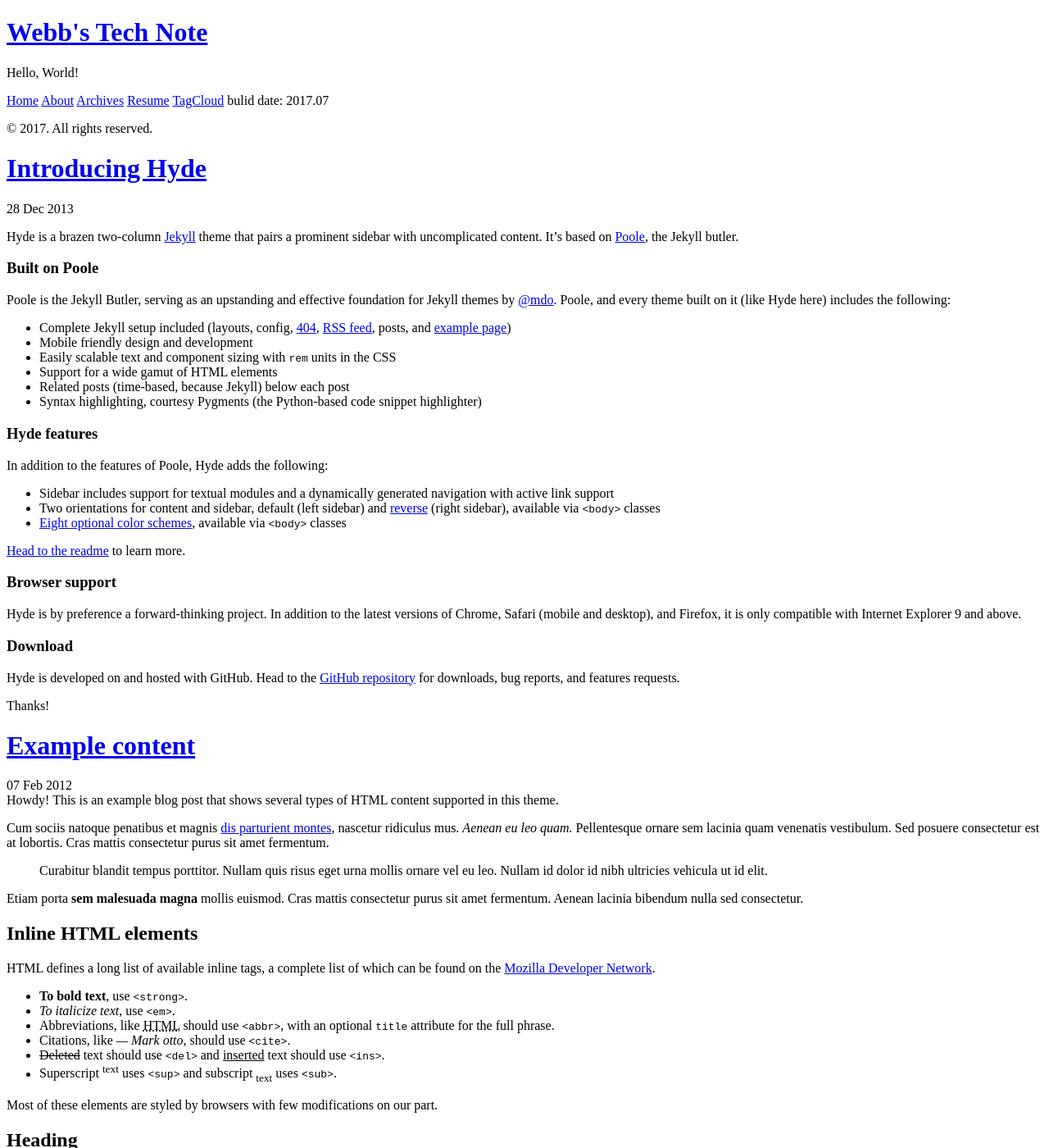
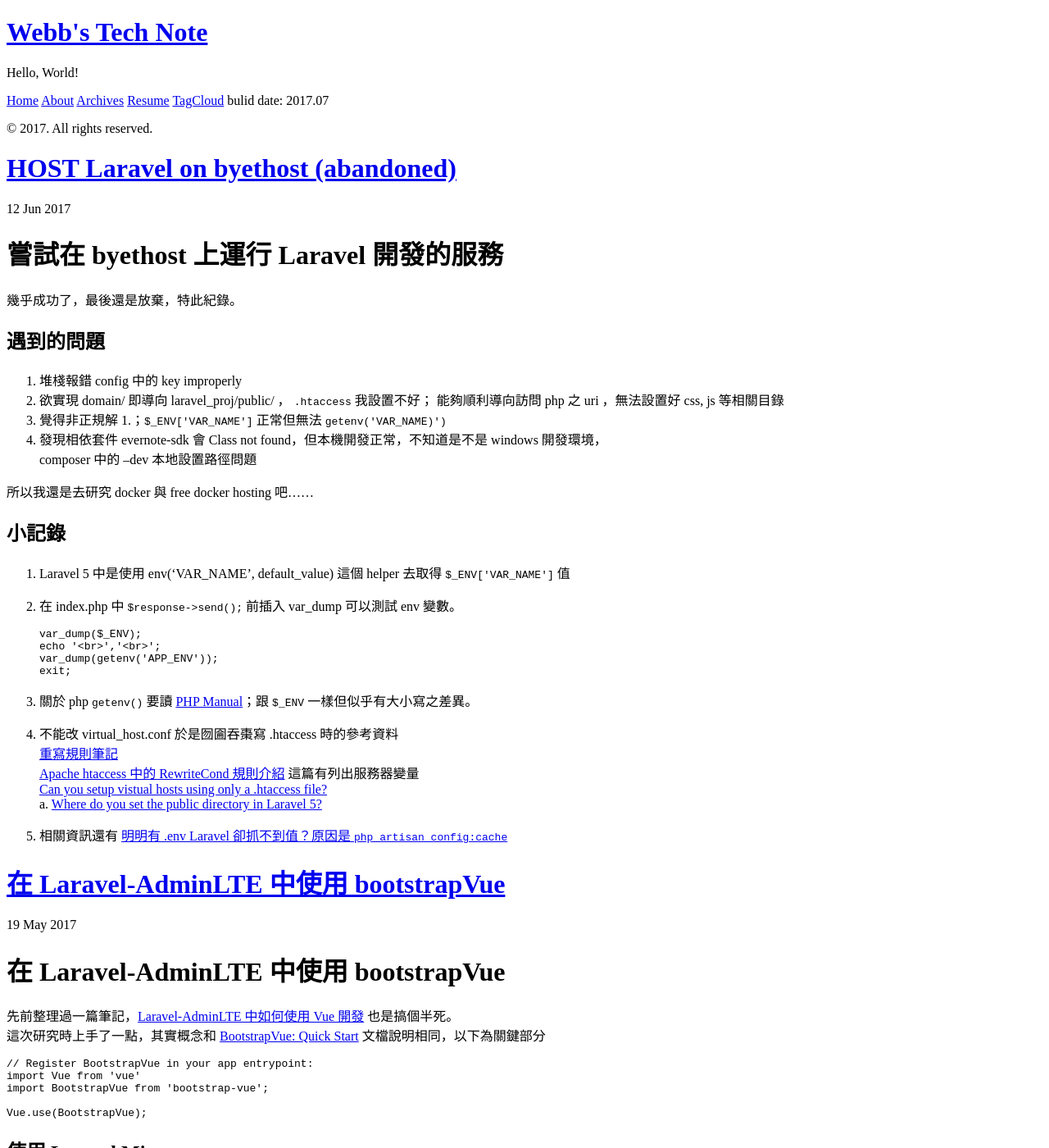
Before and after one commit to uWayLu/jekyll-hyde, a Jekyll site: the page built from index.html, in a window 1280 px wide and 1400 px high. Shown: the whole window at 82% size. Built offline with Jekyll 4.4.1, drawn with Linux system fonts in a browser that asks for light colours; Markdown is read by kramdown in place of the engine named in the settings; the list of posts is cut into pages by our own code; some of the changed text lies outside the part shown.

Commit message:
modified config and posted my laravel notes

````diff
--- a/_config.yml
+++ b/_config.yml
@@ -1,5 +1,7 @@
 # Dependencies
 markdown:         redcarpet
+redcarpet:
+  extension:      ["fenced_code_blocks", "hard_wrap", "autolink", "tables", "strikethrough", "superscript", "with_toc_data", "highlight", "prettify", "no_intra_emphasis"]
 highlighter:      pygments
 plugins:          ["jekyll-paginate", "jekyll-gist"]
 
--- /dev/null
+++ b/_posts/2017-04-16-Learning-Laravel-Simple-blog.md
@@ -0,0 +1,94 @@
+---
+title: Laravel 學習筆記（四）：簡單的 blog 系統
+tags: ["web開發", "開發", "PHP", "Laravel", "posted"]
+notebook: 15.Laravel
+layout: post
+---
+
+# 構築一個簡單、帶後台管理的 blog 系統（文章新增、瀏覽、編輯、刪除）
+本系列筆記跟隨 [johnlui/Learn-Laravel-5][1] 的教學脈絡；
+[2016 版 Laravel 系列入门教程（四）][2]
+
+1. 路由規劃：訪問 'www.myhost/' 即可瀏覽網站首頁
+2. 理解 laravel 的 views，其中 layouts 與 views 的關係可以為父子或無關係。
+3. `php artisan make:controller Admin/HomeController` 生成後端的控制器文件
+4. 路由增加 3. 對應的 url
+
+    ```php
+    // 在 routes 用 group 的觀念真的太神啦
+    Route::group(['middleware' => 'auth', 'namespace' => 'Admin', 'prefix' => 'admin'], function(){
+      Route::get('/', 'HomeController@index');
+    });
+    ```
+5. 在 3. 生成的控制器中編寫相對應的 index 方法與要呼叫的 view
+6. 新增 view/admin/home.blade.php
+7. 修改 Auth 系統登入後的跳轉目標。打開 pathToLaravelApp/app/Http/Controllers/Auth/LoginController.php
+
+    ```php
+    protected $redirectTo = '/admin';
+    ```
+8. 訪問 'www.myhost/admin' 並登入測試
+9. `php artisan make:controller Admin/ArticleController`
+10. 於 ArticleController 新增 index 方法
+
+    ```php
+    public function index()
+    {
+        return view('admin/article/index')->withArticles(Article::all());
+    }
+    ```
+11. 新增 article 管理用的 view component: admin/article/index.blade.php
+12. 於 Admin/ArticleContorller 中 use App\Article 命名空間
+13. [透過 restful controller 接受文章的 CRUD 請求](#laravel-restful-route)
+將路由中 get 改成 resource 即可，如 `Route::resource('article', 'ArticleController');`
+14. 在 Admine/ArticleContoller 中增加對應 Request 請求的各種方法
+15. 建立 14. 各種方法對應的 Views
+16. 偏頭痛穩定發作中，13 ~ 16 點看教學腦海整理吧
+
+> **Note**: 在 Controller 中的 view('pathToView')->withArticles(Artilcle::all()),
+> 等價於 view('pathToView')->with('Articles', Article::all());
+> 此舉會將查詢到的資料以 $articles 提供 給 view。
+
+## Laravel 的 Views: blade 模板系統 / layouts / views
+PathToLaravelApp\RESOURCES
+└─views
+    │  home.blade.php
+    │  welcome.blade.php
+    │
+    ├─auth
+    │  │  login.blade.php
+    │  │  register.blade.php
+    │  │
+    │  └─passwords
+    │          email.blade.php
+    │          reset.blade.php
+    │
+    └─layouts
+            app.blade.php
+
+blade 模板系統中，
+
+```php
+# views/home.blade.php 中
+1. @extends('layouts.app') # 表示此 view 隸屬於 layouts/app.blade.php
+2. @section('content') ... @endsection # section 之間的內容會在該隸屬 layouts 下輸出
+
+# layouts/app.blade.php
+3. @yield('content') # 輸出 2. 中要輸出的內容
+```
+
+<a name="laravel-restful-route"></a>
+## Laravel 提供了 Restful Resources Controller
+| Verb      | URI                  | Action  | Route Name     |
+|:----------|:---------------------|:--------|:---------------|
+| GET       | /photos              | index   | photos.index   |
+| GET       | /photos/create       | create  | photos.create  |
+| POST      | /photos              | store   | photos.store   |
+| GET       | /photos/{photo}      | show    | photos.show    |
+| GET       | /photos/{photo}/edit | edit    | photos.edit    |
+| PUT/PATCH | /photos/{photo}      | update  | photos.update  |
+| DELETE    | /photos/{photo}      | destroy | photos.destroy |
+
+
+[1]: https://github.com/johnlui/Learn-Laravel-5/ "2016 版 Laravel 系列入门教程"
+[2]: https://github.com/johnlui/Learn-Laravel-5/issues/7 "2016 版 Laravel 系列入门教程（四）"
--- /dev/null
+++ b/_posts/2017-04-17-Learning-Laravel-Composer-and-EvernoteAPI.md
@@ -0,0 +1,41 @@
+---
+title: Laravel 學習筆記（五）：Composer 與 Evernote API
+tags: ["PHP", "web開發", "開發", "Laravel", "posted"]
+notebook: 15.Laravel
+layout: post
+---
+
+# Composer 與 Evenoter API
+[Composer 官方中文說明文檔][1]。
+
+為了實行透過做自動 post 文章的想法，首先要學會使用 Evenote 的 API。
+Evernote 有提供 SDK for PHP [evernote-cloud-sdk-php on Github][2]，可以透過 composer 安裝，
+
+那麼，問題來了，相依套件衝突時就無法安裝，除錯囉 QQ
+
+## Composer
+1. `composer require 套件名稱 版本`
+2. 透過 composer.json 可以管理相依套件，理所當然能做 laravel 降級
+3. Laravel 5.4 和 5.3 有 defaultStringLength 的錯誤問題。
+4. 降級後框架報錯，`BadMethodCallException in Macroable.php line 74: Method prefix does not exist.`
+打開對應文件後推測，應該是 v5.4 時使用 make:auth 產生的 Auth，相依於這個 Trait。
+~~BUG 就不除了，估計直接 new 個 v5.3 的專案比較快。~~
+已透過 `git checkout . && git clean -xdf` 還原為 5.4。
+
+    > ***Questions***:
+    > 1. Composer 如何實現套件安裝後的管理？
+    > 2. 如 1, Composer 與 autoload 的關係？或者是 iif？
+
+## Evernote API 2.0
+1. 與 Laravel 5.4 的相依套件 nikic/php-parser 衝突
+2. 與 Laravel 5.4 的相依套件 css-to-inline-styles 版本不符合
+3. 計劃直接用 5.3 的框架搭配 [laravel-notification-channels on Github][3]
+
+> webhooks 的概念尚未研究，猜測應該是
+> 1. APP 透過 API tokens 與 Evernote 綁定
+> 2. 當 Evenote 上該 tokens 所屬內容有異動時，會發送 notications 告知綁定的 APP
+> 3. APP 透過 API 可取得異動後的內容。
+
+[1]: https://getcomposer.ycnets.com/doc/03-cli.md "Composer 官方中文說明文檔"
+[2]: https://github.com/evernote/evernote-cloud-sdk-php "Evernote Cloud SDK for PHP"
+[3]: https://github.com/laravel-notification-channels/evernote "Evernote notifications channel for Laravel 5.3"
--- /dev/null
+++ b/_posts/2017-05-06-Learning-Laravel-AdminLTE-and-Vue.md
@@ -0,0 +1,43 @@
+---
+title: Laravel-AdminLTE 中如何使用 Vue 開發
+tags: ["web開發", "開發", "Laravel", "tools", "F2E", "posted"]
+notebook: 15.Laravel
+layout: post
+---
+
+# Laravel-AdminLTE 中如何使用 Vue 開發
+1. page source 反查出 app.js
+2. 於 Vue 虛擬 DOM 中新增測試訊息並顯示
+
+```javascript
+// public/js/app.js
+var app = new Vue({
+  el: '#app',
+  data: {
+    message: 'Hello, World! 20170506 added; webpack test.'
+  }
+});
+```
+3. 此 app.js 為打包出來的檔案；故配置前端開發環境，從塊源碼開發
+4. 詳細的[解惑文件][1]
+
+## Laravel project 中配置前端開發環境
+
+Laravel 5.4+ 後有 Laravel Mix，能夠定義 webpack 的 compile script.
+
+1. 如果 new project 時沒有還原相依的 node_modules，須作 `npm install`
+2. 透過 Mix 執行 webpack compile； `npm run dev` | `npm run production`
+3. 開發時可執行 `npm run watch` ，監聽到修改時自動編譯文件
+
+## Windows 下 npm run 可能會遇到的錯誤
+1. node-sass 找不到路徑之錯誤，透過 `npm rebuild node-sass` 修復；見[Stackflow: Laravel elixir Sass error][2]
+2. (adminLTE) /img/boxed-bg.jpg 之相關報錯，在 `webpack.mix.js` 中新增 `mix.options({ processCssUrls: false });`；
+   見[AdminLTE on Github: Dependencies error with new laravel (5.4) webpack.][3]
+3. `npm install cross-env --save-dev` ；[使用cross-env解决跨平台设置NODE_ENV的问题][4]
+
+<!-- 參考資料 -->
+
+[1]: http://laravelacademy.org/post/6798.html "[ Laravel 5.4 文档 ] 前端 —— 编译资源（Laravel Mix）"
+[2]: http://stackoverflow.com/questions/39173020/laravel-elixir-sass-error "Laravel elixir Sass error"
+[3]: https://github.com/almasaeed2010/AdminLTE/issues/1360 "Dependencies error with new laravel (5.4) webpack."
+[4]: https://segmentfault.com/a/1190000005811347 "使用cross-env解决跨平台设置NODE_ENV的问题"
--- /dev/null
+++ b/_posts/2017-05-19-Learning-Laravel-AdminLTE-and-bootstrapVue.md
@@ -0,0 +1,36 @@
+---
+title: 在 Laravel-AdminLTE 中使用 bootstrapVue
+tags: ["PHP", "web開發", "開發", "Laravel", "posted"]
+notebook: 15.Laravel
+layout: post
+---
+
+# 在 Laravel-AdminLTE 中使用 bootstrapVue
+先前整理過一篇筆記，[Laravel-AdminLTE 中如何使用 Vue 開發][1] 也是搞個半死。
+這次研究時上手了一點，其實概念和 [BootstrapVue: Quick Start][2] 文檔說明相同，以下為關鍵部分
+
+```js
+// Register BootstrapVue in your app entrypoint:
+import Vue from 'vue'
+import BootstrapVue from 'bootstrap-vue';
+
+Vue.use(BootstrapVue);
+```
+
+## 使用 Laravel Mix
+1. 先透過 `npm install --save bootstrap-vue` 安裝相依套件
+2. 修改專案目錄下的 `resources/asset/js/app.js`
+
+    ```js
+    require ('./bootstrap-vue') // 引入相依的 bootstrap-vue.js
+    ```
+3. 修改專案目錄下的 `webpack.mix.js`
+
+   ```js
+   // 在 vendor resources 的部分底下新增一行
+   .copy('node_modules/bootstrap-vue/dist/bootstrap-vue.js','resources/assets/js');
+   ```
+   > *Note*: 也可以手動將 `bootstrap-vue.js` cp 到 `resources/assets/js`，只要 app.js 能 require 到即可
+
+[1]: http://www.evernote.com/l/APJdlLk0-ZhKVaznl7ZNmBXo19MINqKUAnM/ "Laravel-AdminLTE 中如何使用 Vue 開發"
+[2]: https://bootstrap-vue.github.io/docs/setup/ "BootstrapVue: Quick Start"
--- /dev/null
+++ b/_posts/2017-06-12-Learning-Laravel-Host-on-Byethost-(abandoned).md
@@ -0,0 +1,41 @@
+---
+title: HOST Laravel on byethost (abandoned)
+notebook: 15.Laravel
+tags: 開發, web開發, PHP, Laravel, posted
+layout: post
+---
+
+# 嘗試在 byethost 上運行 Laravel 開發的服務
+幾乎成功了，最後還是放棄，特此紀錄。
+
+## 遇到的問題
+
+1. 堆棧報錯 config 中的 key improperly
+2. 欲實現 domain/ 即導向 laravel_proj/public/ ， `.htaccess` 我設置不好；
+   能夠順利導向訪問 php 之 uri ，無法設置好 css, js 等相關目錄
+3. 覺得非正規解 1.；`$_ENV['VAR_NAME']` 正常但無法 `getenv('VAR_NAME)')`
+4. 發現相依套件 evernote-sdk 會 Class not found，但本機開發正常，不知道是不是 windows 開發環境，
+   composer 中的 --dev 本地設置路徑問題
+
+所以我還是去研究 docker 與 free docker hosting 吧……
+
+## 小記錄
+1. Laravel 5 中是使用 env('VAR_NAME', default_value) 這個 helper 去取得 `$_ENV['VAR_NAME']` 值
+2. 在 index.php 中 `$response->send();` 前插入 var_dump 可以測試 env 變數。
+
+   ```php
+   var_dump($_ENV);
+   echo '<br>','<br>';
+   var_dump(getenv('APP_ENV'));
+   exit;
+   ```
+
+3. 關於 php `getenv()` 要讀 [PHP Manual](http://php.net/manual/en/function.getenv.php)；跟 `$_ENV` 一樣但似乎有大小寫之差異。
+
+4. 不能改 virtual_host.conf 於是囫圇吞棗寫 .htaccess 時的參考資料
+   [重寫規則筆記](https://blog.hinablue.me/apache-note-about-some-rewrite-note-2011-05/)
+   [Apache htaccess 中的 RewriteCond 規則介紹](http://inspiregate.com/internet/host-setting/256-apache-htaccess-rules-introduced-in-rewritecond.html) 這篇有列出服務器變量
+   [Can you setup vistual hosts using only a .htaccess file?](https://www.sitepoint.com/community/t/can-you-setup-vistual-hosts-using-only-a-htaccess-file/72462)
+   a. [Where do you set the public directory in Laravel 5?](https://laracasts.com/discuss/channels/general-discussion/where-do-you-set-public-directory-laravel-5)
+
+5. 相關資訊還有 [明明有 .env Laravel 卻抓不到值？原因是 `php artisan config:cache`](https://blog.tanteng.me/2016/12/laravel-env-null/)
````
Also changed, not shown: _posts/2012-02-07-example-content.md (+1 -0 lines), _posts/2013-12-28-introducing-hyde.md (+1 -0 lines), _posts/2017-04-11-Learning-Laravel-Install-and-Configure.md (added, +61 -0 lines), _posts/2017-04-12-Learning-Laravel-Auth-and-EloquentORM.md (added, +55 -0 lines), _posts/2017-04-15-Learning-Laravel-Routing-Namespace-and-MVC.md (added, +67 -0 lines).
